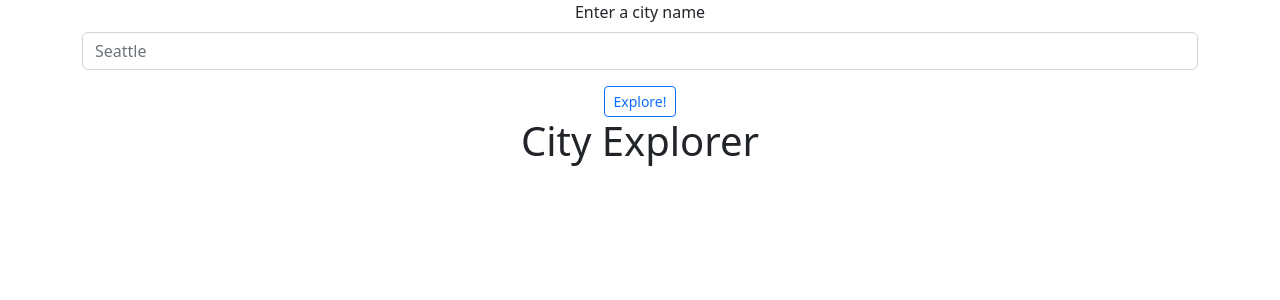
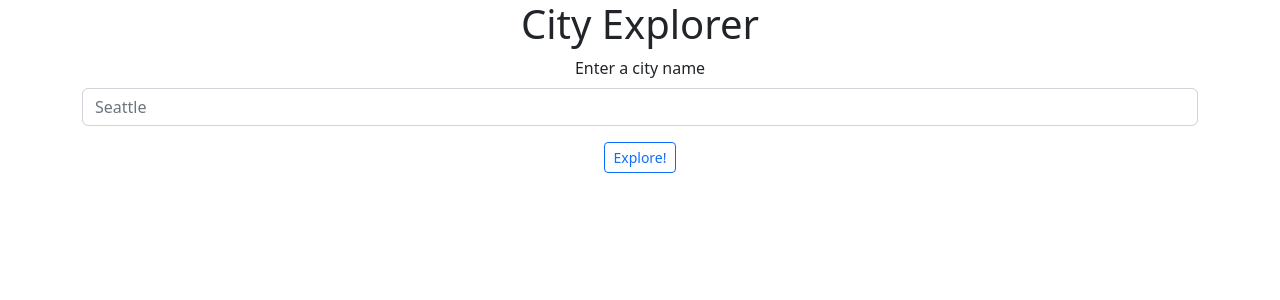
Before and after one commit to mcsadri/city-explorer, a React (Create React App) app: page / in a window 1280 px wide. Shown: the top 300 px of the page. Built offline with nearby package versions, Linux system fonts and the light colour scheme.

Commit message:
moved ,h1> from main component to app.js render()

```diff
--- a/src/App.js
+++ b/src/App.js
@@ -85,6 +85,7 @@ class App extends React.Component {
         return (
             <div className="App">
                 <Container>
+                    <h1>City Explorer</h1>
                     <Form>
                         <Form.Group className="mb-3">
                             <Form.Label>Enter a city name</Form.Label>
--- a/src/Main.js
+++ b/src/Main.js
@@ -9,7 +9,6 @@ class Main extends React.Component {
     render() {
         return (
             <div className="App">
-                <h1>City Explorer</h1>
                 <Container>
                     {(this.props.errorLocation.length > 0 || this.props.errorWeather.length > 0 || this.props.errorMovie.length > 0) &&
                         <Alert variant="danger">
```
Also changed, not shown: 1 other file (tests, documents, lock files or other folders).
